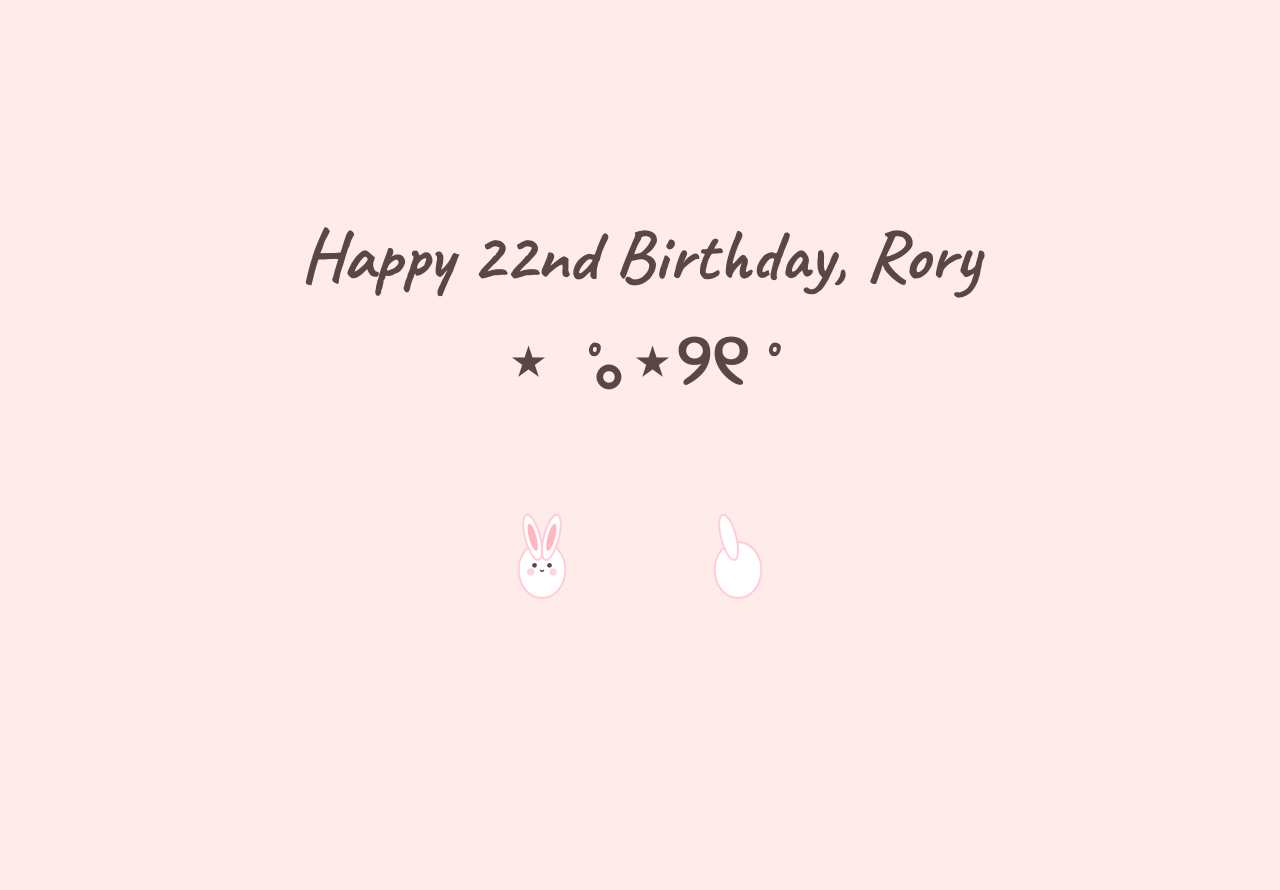
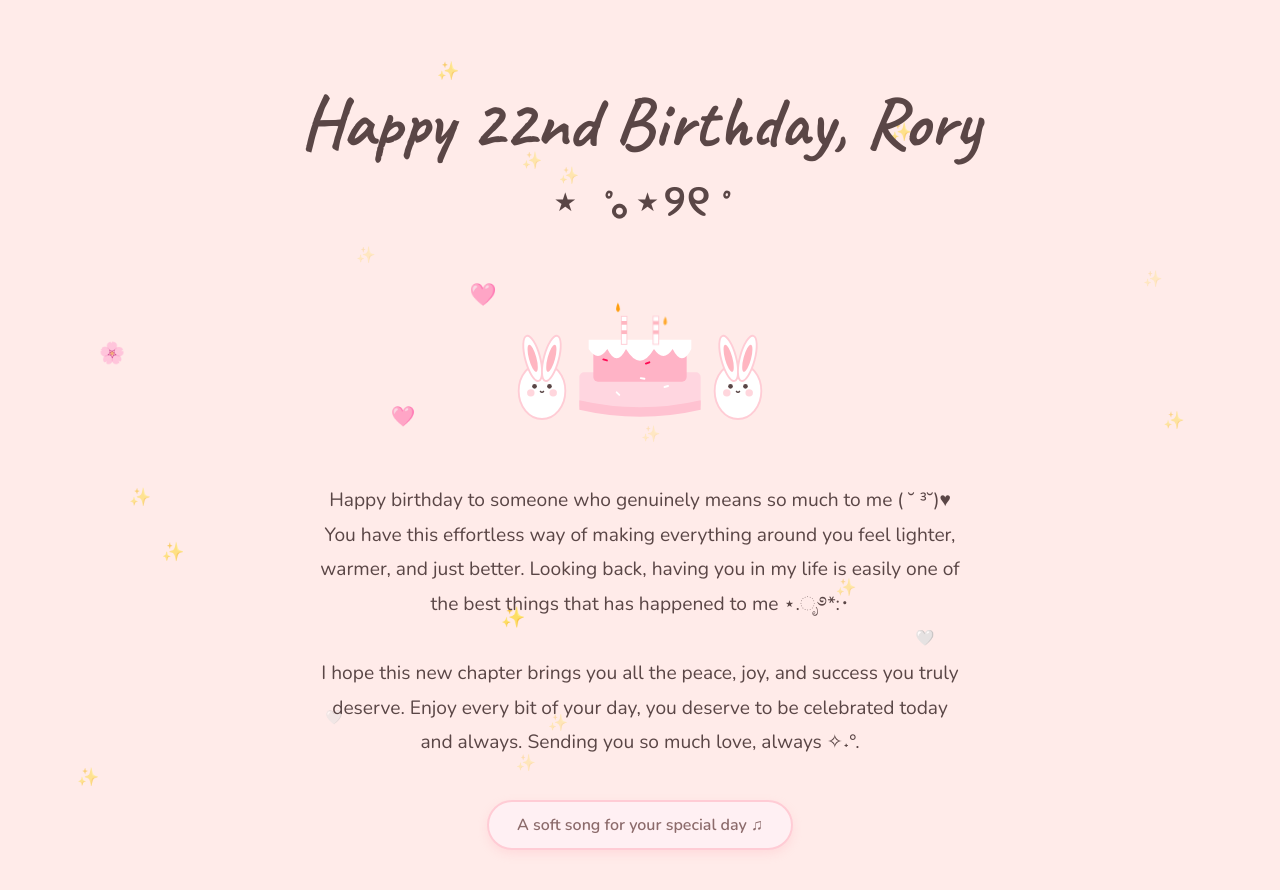
Before and after one commit to WakkoMoh/RoryBirthday, a plain HTML site: page index.html in a window 1280 px wide. Before the commit the page ends 800 px from the top, so only its background shows below. Drawn offline with nearby package versions, Linux system fonts and the light colour scheme.

Commit message:
Refactor HTML structure and styles for birthday page

```diff
--- a/index.html
+++ b/index.html
@@ -6,7 +6,6 @@
     <title>Happy 22nd Birthday Rory</title>
     <link rel="preconnect" href="https://fonts.googleapis.com">
     <link rel="preconnect" href="https://fonts.gstatic.com" crossorigin>
-
     <link href="https://fonts.googleapis.com/css2?family=Caveat:wght@600;700&family=Nunito:wght@400;600&display=swap" rel="stylesheet">
 
     <style>
@@ -29,7 +28,6 @@
             overflow-x: hidden;
             position: relative;
         }
-
 
         .effect-container {
             position: fixed;
@@ -69,7 +67,6 @@
             100% { opacity: 0.9; transform: scale(1.1); }
         }
 
-
         .content {
             z-index: 1;
             text-align: center;
@@ -80,18 +77,25 @@
             align-items: center;
         }
 
-
         h1 {
             font-family: 'Caveat', cursive;
             font-size: clamp(2.8rem, 6vw, 4.5rem);
             margin-bottom: 0.5rem;
             color: #5a4646;
+            line-height: 1.2;
+        }
+
+        .symbols {
+            display: block;
+            font-size: 0.6em;
+            margin-top: 10px;
+            letter-spacing: 2px;
+            white-space: nowrap;
         }
 
         .nowrap {
             white-space: nowrap;
         }
-
 
         .message {
             font-size: clamp(1rem, 2.5vw, 1.2rem);
@@ -102,14 +106,12 @@
             color: #5a4646;
         }
 
-
         .cake-container {
             width: 280px;
             height: auto;
             margin: 15px 0;
             position: relative;
         }
-
 
         .flame {
             transform-origin: center bottom;
@@ -121,7 +123,6 @@
             50% { transform: scale(1.05) translateY(-1px) rotate(-2deg); opacity: 1; }
             100% { transform: scale(0.95) translateY(1px) rotate(2deg); opacity: 0.8; }
         }
-
 
         .music-btn {
             display: inline-flex;
@@ -137,6 +138,7 @@
             text-decoration: none;
             transition: all 0.3s ease;
             box-shadow: 0 4px 10px rgba(255, 182, 193, 0.3);
+            margin-bottom: 20px;
         }
 
         .music-btn:hover {
@@ -148,17 +150,13 @@
 </head>
 <body>
 
-
     <div class="effect-container" id="effect-container"></div>
 
     <div class="content">
-
-        <h1>Happy 22nd Birthday, Rory <span class="nowrap">⋆ ˚｡⋆୨୧˚</span></h1>
+        <h1>Happy 22nd Birthday, Rory <span class="symbols">⋆ ˚｡⋆୨୧˚</span></h1>
 
         <div class="cake-container">
-
             <svg viewBox="0 0 300 200" xmlns="http://www.w3.org/2000/svg">
-
                 <g transform="translate(15, 100)">
                     <ellipse cx="30" cy="50" rx="25" ry="30" fill="#fff" stroke="#ffccd5" stroke-width="2"/>
                     <ellipse cx="20" cy="15" rx="8" ry="25" fill="#fff" stroke="#ffccd5" stroke-width="2" transform="rotate(-15 20 15)"/>
@@ -172,8 +170,88 @@
                     <circle cx="42" cy="52" r="4" fill="#ffccd5" opacity="0.8"/>
                 </g>
 
-
                 <g transform="translate(225, 100)">
                     <ellipse cx="30" cy="50" rx="25" ry="30" fill="#fff" stroke="#ffccd5" stroke-width="2"/>
                     <ellipse cx="20" cy="15" rx="8" ry="25" fill="#fff" stroke="#ffccd5" stroke-width="2" transform="rotate(-15 20 15)"/>
-                    <ellipse cx="20" cy="15" rx="4" ry="15" fill="#ffb6c1" transform="rotate
+                    <ellipse cx="20" cy="15" rx="4" ry="15" fill="#ffb6c1" transform="rotate(-15 20 15)"/>
+                    <ellipse cx="40" cy="15" rx="8" ry="25" fill="#fff" stroke="#ffccd5" stroke-width="2" transform="rotate(15 40 15)"/>
+                    <ellipse cx="40" cy="15" rx="4" ry="15" fill="#ffb6c1" transform="rotate(15 40 15)"/>
+                    <circle cx="22" cy="45" r="2.5" fill="#5a4646"/>
+                    <circle cx="38" cy="45" r="2.5" fill="#5a4646"/>
+                    <path d="M 28 50 Q 30 53 32 50" fill="none" stroke="#5a4646" stroke-width="1.5"/>
+                    <circle cx="18" cy="52" r="4" fill="#ffccd5" opacity="0.8"/>
+                    <circle cx="42" cy="52" r="4" fill="#ffccd5" opacity="0.8"/>
+                </g>
+
+                <g transform="translate(75, 80)">
+                    <rect x="10" y="50" width="130" height="40" rx="5" fill="#ffd6e0"/>
+                    <path d="M 10 90 Q 75 105 140 90 L 140 80 Q 75 95 10 80 Z" fill="#ffc2d1"/>
+                    <rect x="25" y="20" width="100" height="40" rx="5" fill="#ffb3c6"/>
+                    <path d="M 20 25 Q 30 40 40 25 Q 50 45 60 25 Q 75 50 90 25 Q 100 40 110 25 Q 120 45 130 25 L 130 15 L 20 15 Z" fill="#ffffff"/>
+                    <rect x="35" y="35" width="6" height="2" rx="1" fill="#ff0a54" transform="rotate(15 35 35)"/>
+                    <rect x="80" y="40" width="6" height="2" rx="1" fill="#ff0a54" transform="rotate(-20 80 40)"/>
+                    <rect x="50" y="70" width="6" height="2" rx="1" fill="#ffffff" transform="rotate(45 50 70)"/>
+                    <rect x="100" y="65" width="6" height="2" rx="1" fill="#ffffff" transform="rotate(-15 100 65)"/>
+                    <rect x="75" y="55" width="6" height="2" rx="1" fill="#ffffff" transform="rotate(10 75 55)"/>
+
+                    <rect x="55" y="-10" width="6" height="30" fill="#fff" stroke="#ffccd5" stroke-width="1"/>
+                    <rect x="55" y="-5" width="6" height="4" fill="#ffb6c1"/>
+                    <rect x="55" y="5" width="6" height="4" fill="#ffb6c1"/>
+                    <path d="M 58 -20 Q 62 -12 58 -10 Q 54 -12 58 -20" fill="#ff9900" class="flame"/>
+
+                    <rect x="89" y="-10" width="6" height="30" fill="#fff" stroke="#ffccd5" stroke-width="1"/>
+                    <rect x="89" y="-5" width="6" height="4" fill="#ffb6c1"/>
+                    <rect x="89" y="5" width="6" height="4" fill="#ffb6c1"/>
+                    <path d="M 92 -20 Q 96 -12 92 -10 Q 88 -12 92 -20" fill="#ff9900" class="flame" style="animation-delay: 0.5s"/>
+                </g>
+            </svg>
+        </div>
+
+        <p class="message">
+            Happy birthday to someone who genuinely means so much to me <span class="nowrap">( ˘ ³˘)♥</span>
+            You have this effortless way of making everything around you feel lighter, warmer, and just better.
+            Looking back, having you in my life is easily one of the best things that has happened to me <span class="nowrap">⋆.ೃ࿔*:･</span><br><br>
+            I hope this new chapter brings you all the peace, joy, and success you truly deserve.
+            Enjoy every bit of your day, you deserve to be celebrated today and always.
+            Sending you so much love, always <span class="nowrap">✧˖°.</span>
+        </p>
+
+        <a href="https://youtu.be/PWK8EuUSMSI?si=TU9KrudueJZPhKXv" target="_blank" class="music-btn">
+            A soft song for your special day ♫
+        </a>
+    </div>
+
+    <script>
+        const container = document.getElementById('effect-container');
+
+        function createHeart() {
+            const heart = document.createElement('div');
+            heart.classList.add('floating-heart');
+            heart.innerHTML = ['🤍', '🩷', '🌸'][Math.floor(Math.random() * 3)];
+            heart.style.left = Math.random() * 100 + 'vw';
+            heart.style.animationDuration = (Math.random() * 3 + 5) + 's';
+            container.appendChild(heart);
+
+            setTimeout(() => {
+                heart.remove();
+            }, 8000);
+        }
+
+        function createStar() {
+            const star = document.createElement('div');
+            star.classList.add('twinkling-star');
+            star.innerHTML = '✨';
+            star.style.left = Math.random() * 100 + 'vw';
+            star.style.top = Math.random() * 100 + 'vh';
+            star.style.animationDuration = (Math.random() * 2 + 1.5) + 's';
+            container.appendChild(star);
+        }
+
+        for(let i = 0; i < 15; i++) {
+            createStar();
+        }
+
+        setInterval(createHeart, 900);
+    </script>
+</body>
+</html>
```
